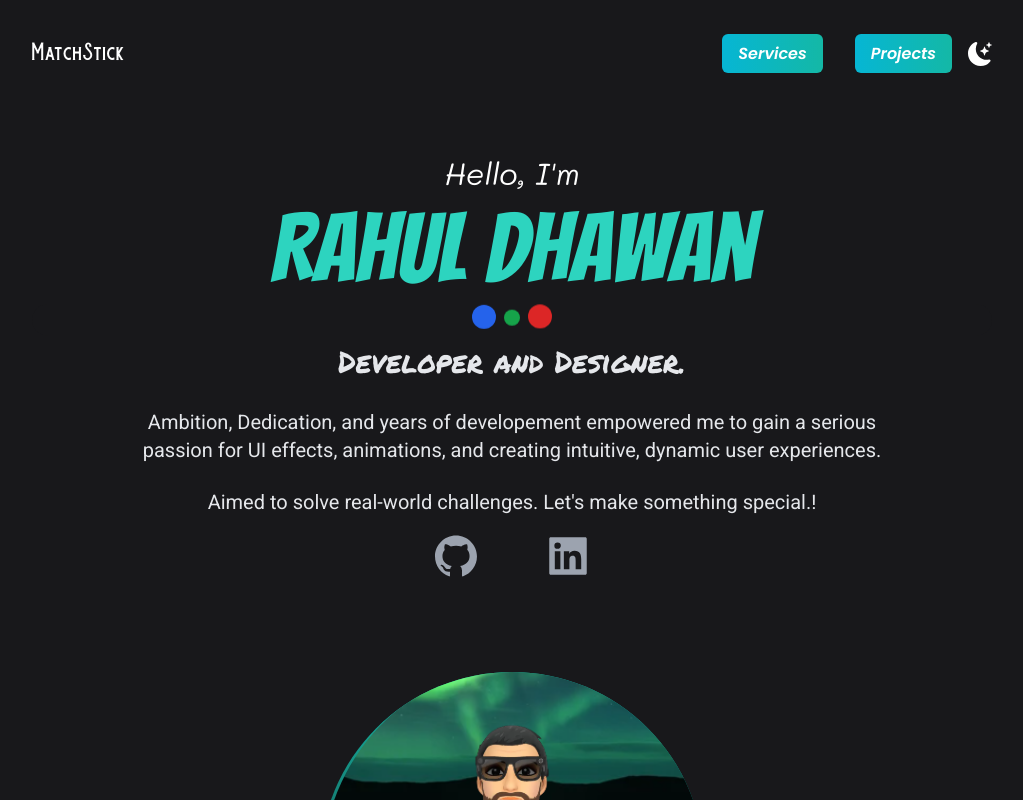
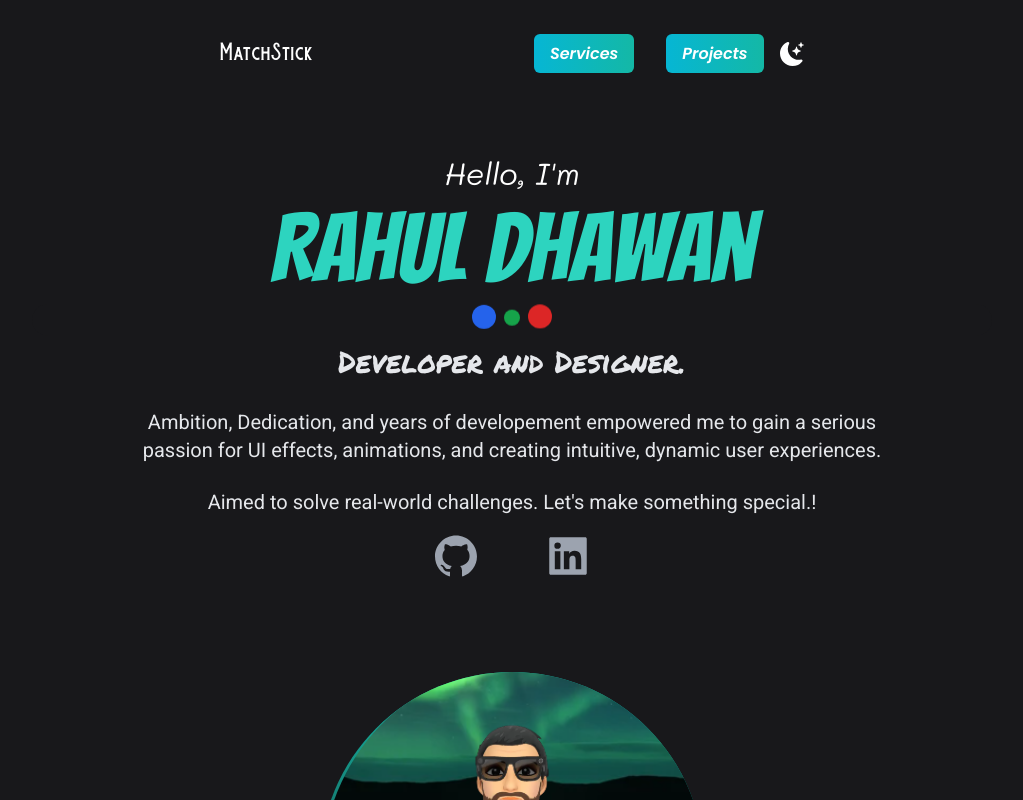
Before and after one commit to RAhuLDHawaN-cmd/Portfolio_React_Tailwind, a Next.js app: page / in a window 1280 px wide. Shown: the top 800 px of the page, without its empty margins (128-1151 px from the left). Built offline with nearby package versions, Linux system fonts and the light colour scheme.

Commit message:
change bg color

```diff
--- a/pages/index.js
+++ b/pages/index.js
@@ -36,14 +36,13 @@ export default function Home() {
         <link href="https://fonts.googleapis.com/css2?family=Poppins:ital,wght@1,600&display=swap" rel="stylesheet"></link>
 
       </Head>
-      <main className=" bg-slate-50 px-10 dark:bg-zinc-900 md:px-20 lg:px-40">
+      <main className="bg-white px-10 dark:bg-zinc-900 md:px-20 lg:px-40">
         <section className="min-h-screen" id="banner">
-          <nav className="py-10 mb-12 flex justify-between sticky top-0 z-50 bg-slate-50 dark:bg-zinc-900 dark:text-white ">
+          <nav className="py-10 mb-12 flex justify-evenly sticky top-0 z-50 dark:bg-zinc-900 dark:text-white ">
             <h1 className="font-burtons text-xl">MatchStick</h1>
 
             <ul className="flex items-center">
               <li>
-
                 <a
                   className="bg-gradient-to-r from-cyan-500 text- to-teal-500 text-white px-4 py-2 border-none rounded-md ml-8"
                   href="#services">
@@ -72,7 +71,7 @@ export default function Home() {
             <h2 className="text-5xl py-2 text-teal-600 font-medium dark:text-teal-400 md:text-8xl jumbo">
             Rahul Dhawan
             </h2>
-               <div class="bg-slate-50 flex space-x-2 p-1 rounded-full justify-center items-center dark:bg-zinc-900">
+               <div class="bg-white flex space-x-2 p-1 rounded-full justify-center items-center dark:bg-zinc-900">
             <div
             className="bg-blue-600 p-2  w-6 h-6 rounded-full animate-bounce blue-circle"
           ></div>
```
